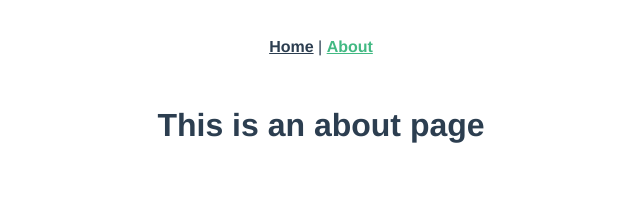
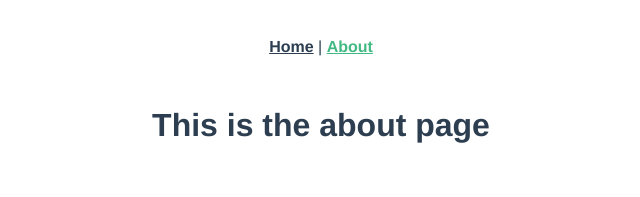
Before and after one commit to JWDonovan/weather-dashboard, a Vue app: page /about in a window 1280 px wide. Shown: the top 197 px of the page, without its empty margins (319-959 px from the left). Built offline with nearby package versions, Linux system fonts and the light colour scheme.

Commit message:
simple change to test heroku deployment

```diff
--- a/src/views/AboutView.vue
+++ b/src/views/AboutView.vue
@@ -1,5 +1,5 @@
 <template>
   <div class="about">
-    <h1>This is an about page</h1>
+    <h1>This is the about page</h1>
   </div>
 </template>
```
Also changed, not shown: 10 other files (tests, documents, lock files or other folders).
